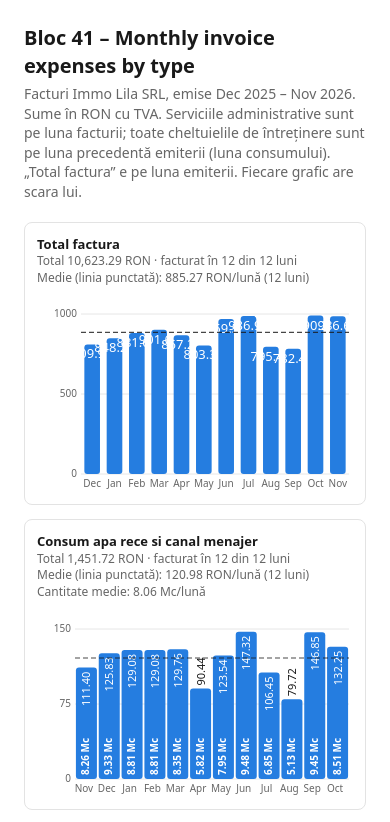
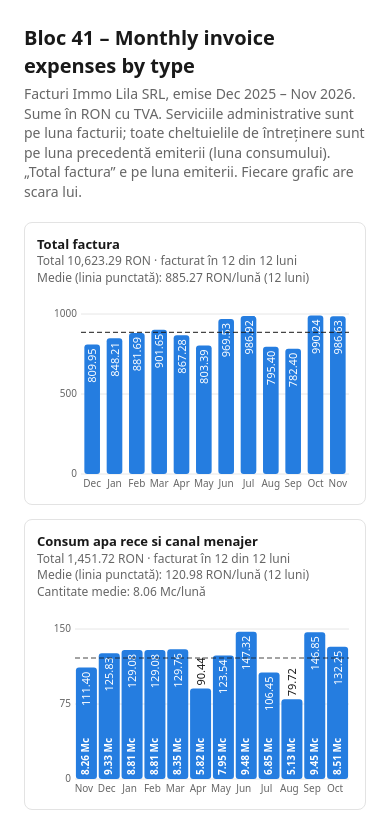
Before and after one commit to tudro/coresi, a plain HTML site: page docs/index.html in a window 390 px wide. Shown: the top 822 px of the page. Drawn offline with Linux system fonts and the light colour scheme.

Commit message:
Rotate bar labels on narrow screens for all charts
The wide charts (e.g. Total factura) kept horizontal labels on phones,
where they overlapped. Labels now rotate whenever they do not fit.

Co-Authored-By: Claude Sonnet 5.5 <noreply@anthropic.com>
Claude-Session: https://claude.ai/code/session_011oa8JjftCMV9Z2kN3QQAD6

```diff
--- a/docs/index.html
+++ b/docs/index.html
@@ -28,14 +28,14 @@ let ML=D.months.map(m=>lab(m,0));
 const tip=document.getElementById('tip');
 const f=v=>v.toLocaleString('en',{minimumFractionDigits:2,maximumFractionDigits:2});
 function chart(name,v,h,wide,W0,Q,UM){
- const W=W0,H=h,l=wide?44:38,t=8+(14),w=W-l-4,nar=!wide&&w/v.length<22,b=nar?30:18,ph=H-b-t,max=Math.max(...v)||1;
+ const W=W0,H=h,l=wide?44:38,t=8+(14),w=W-l-4,nar=w/v.length<22,b=nar?30:18,ph=H-b-t,max=Math.max(...v)||1;
  const step=Math.pow(10,Math.floor(Math.log10(max)));let n=max/step;const nice=(n<=1.5?1.5:n<=2?2:n<=3?3:n<=5?5:10)*step;
  let s=`<svg viewBox="0 0 ${W} ${H}" role="img" aria-label="${name} by month">`;
  [0,.5,1].forEach(k=>{const y=t+ph*(1-k);s+=`<line class="gl" x1="${l}" x2="${W-4}" y1="${y}" y2="${y}"/><text x="${l-4}" y="${y+3}" text-anchor="end">${Math.round(nice*k*100)/100}</text>`});
  const bw=w/v.length;
  v.forEach((x,i)=>{const bh=ph*x/nice,x0=l+i*bw+bw*(wide?.15:.04),bwid=bw*(wide?.7:.92);
   if(x>0)s+=`<rect class="bar" x="${x0}" y="${t+ph-bh}" width="${bwid}" height="${bh}" rx="3" data-t="${ML[i]}: ${f(x)} RON"/>`;
-  {const FS=wide?13:11,QF=wide?12:10,txt=f(x),need=txt.length*FS*.58+2,cx=x0+bwid/2,rot=!wide&&bwid<need;
+  {const FS=wide&&W>600?13:11,QF=wide&&W>600?12:10,txt=f(x),need=txt.length*FS*.58+2,cx=x0+bwid/2,rot=bwid<need;
    let qm=null,qh=0,q='';
    if(Q&&x>0){q=Q[i].toFixed(2);const n1=(q.length+UM.length+1)*QF*.58+2,n2=q.length*QF*.58+2;
     if(bwid>=n1){qm='one';qh=QF+5}else if(bwid>=n2){qm='two';qh=2*QF+6}else{qm='rot';qh=n1+6}
```
Also changed, not shown: src/tpl.html (+2 -2 lines).
